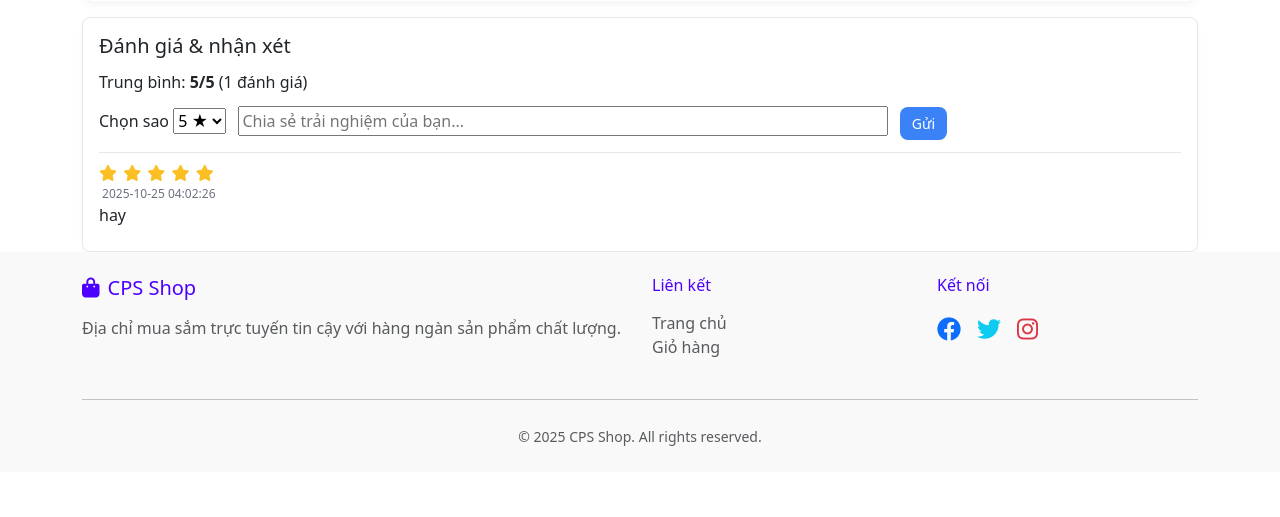
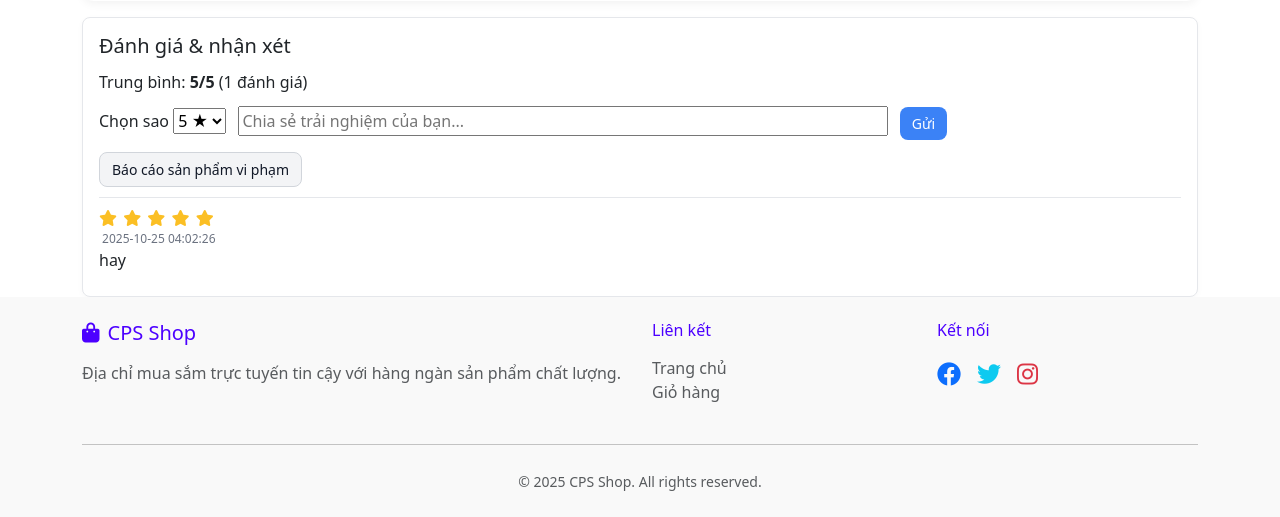
Before and after one commit to tientranthuyngoc-commits/CPS, a PHP site: page /CPS/bai01_quanly_sv/public/index.php?action=product&id=27 in a window 1280 px wide. Shown: the part 1058-1575 px from the top of the page. Before the commit the page ends 1504 px from the top, so only its background shows below. Run offline with PHP 8.4, Linux system fonts and the light colour scheme; the visitor is signed in with stand-in values (Sample User, id 1); data comes from the database, SQL or seed files in the repository.

Commit message:
product_detail.php
Added user feedback messages for report submission status.

```diff
--- a/bai01_quanly_sv/views/product_detail.php
+++ b/bai01_quanly_sv/views/product_detail.php
@@ -1,3 +1,10 @@
+<?php
+if (session_status() === PHP_SESSION_NONE) {
+    session_start();
+}
+?>
+
+
 <?php $title = $product ? $product['name'] : 'Sản phẩm'; ob_start(); ?>
 
 <?php if (!$product): ?>
@@ -22,6 +29,22 @@
     $specs = $attrs->fetchAll(PDO::FETCH_ASSOC) ?: [];
   ?>
   <div class="product-detail">
+
+
+    <!-- Thông báo gửi báo cáo thành công hay không -->
+    <?php if (!empty($_GET['reported'])): ?>
+      <div class="alert alert-success" style="margin-bottom: 12px;">
+        ✅ Cảm ơn bạn! Báo cáo của bạn đã được gửi và đang chờ duyệt.
+      </div>
+    <?php endif; ?>
+
+    <?php if (!empty($_GET['error'])): ?>
+      <div class="alert alert-danger" style="margin-bottom: 12px;">
+        ⚠️ Gửi báo cáo thất bại: <?= htmlspecialchars($_GET['error']) ?>
+      </div>
+    <?php endif; ?>
+
+
     <div>
       <img id="mainImg" class="cover" src="<?= htmlspecialchars($gallery[0]) ?>" alt="<?= htmlspecialchars($product['name']) ?>">
       <?php if (count($gallery) > 1): ?>
@@ -117,6 +140,18 @@
         <input name="comment" placeholder="Chia sẻ trải nghiệm của bạn..." style="width:60%;margin:0 8px">
         <button class="btn primary">Gửi</button>
       </form>
+
+
+
+      <!-- Nút khiếu nại và báo cáo sản phẩm vi phạm -->
+      <a href="../views/report_product.php?product_id=<?= $pid ?>"
+        class="btn btn-outline-danger"
+        style="margin-bottom: 10px; display:inline-block;">
+        Báo cáo sản phẩm vi phạm
+      </a>
+
+
+
     <?php else: ?>
       <div class="alert alert-info">Bạn cần <a href="index.php?action=login">đăng nhập</a> để đánh giá.</div>
     <?php endif; ?>
```
